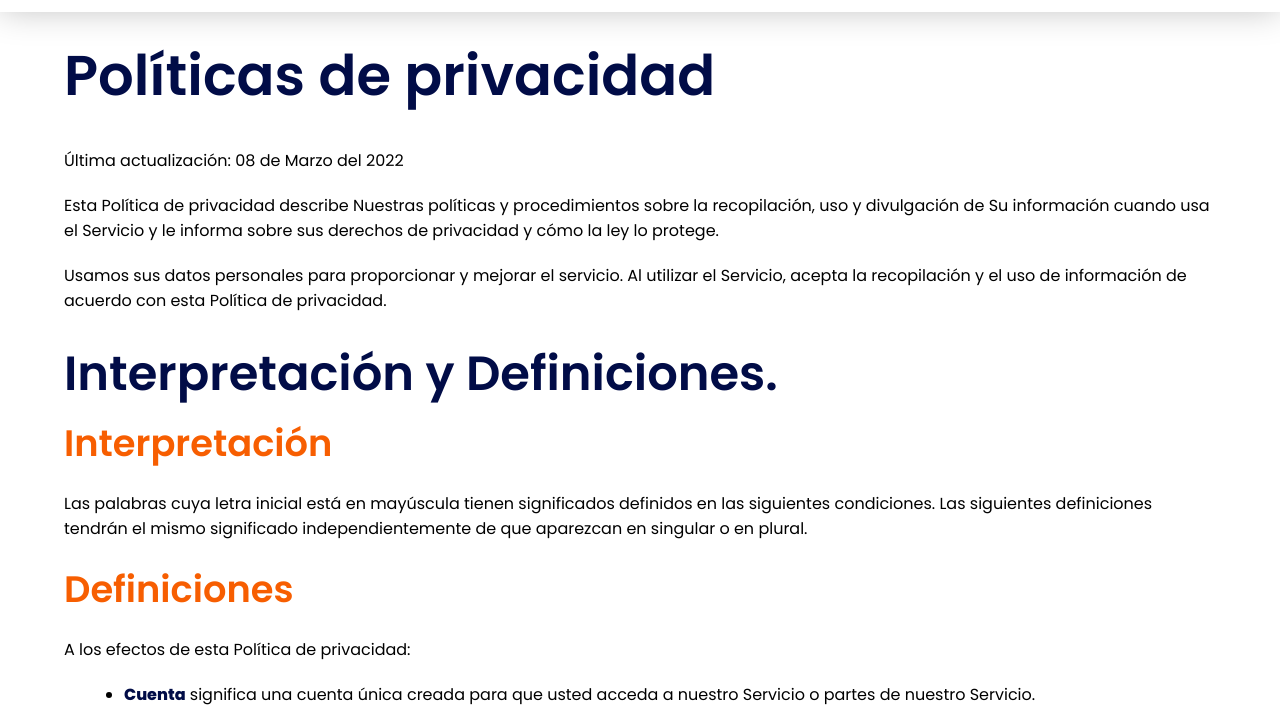
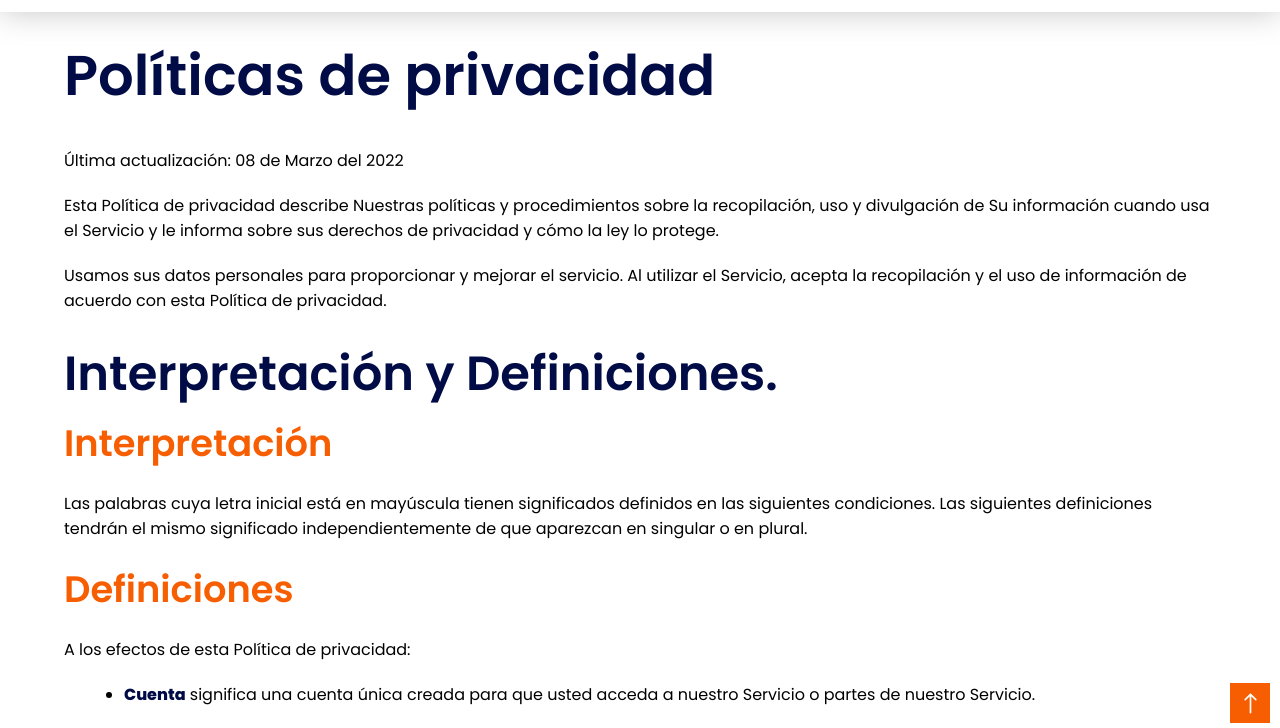
Before and after one commit to DerianPaez/boltagro.com, a website: page public/privacyPolicy.html in a window 1280 px wide. Shown: the part 67-795 px from the top of the page. Drawn offline with Linux system fonts and the light colour scheme.

Commit message:
Add button to Scroll top

```diff
--- /dev/null
+++ b/public/buttonScrollTop.js
@@ -0,0 +1,7 @@
+const buttonScrollTop = document.getElementById("button-scroll-top-id")
+
+buttonScrollTop.onclick = () => {
+  document.body.scrollIntoView({
+    behavior: "smooth"
+  });
+}
--- a/public/privacyPolicy.html
+++ b/public/privacyPolicy.html
@@ -257,5 +257,13 @@
         </ul>
       </div>
     </main>
+
+    <button id="button-scroll-top-id" class="arrow-top">
+      <svg width="25" height="25" viewBox="0 0 30 30" fill="none" xmlns="http://www.w3.org/2000/svg">
+        <path d="M14 26C14 26.5523 14.4477 27 15 27C15.5523 27 16 26.5523 16 26L14 26ZM15.7071 3.29289C15.3166 2.90237 14.6834 2.90237 14.2929 3.29289L7.92893 9.65685C7.53841 10.0474 7.53841 10.6805 7.92893 11.0711C8.31946 11.4616 8.95262 11.4616 9.34315 11.0711L15 5.41421L20.6569 11.0711C21.0474 11.4616 21.6805 11.4616 22.0711 11.0711C22.4616 10.6805 22.4616 10.0474 22.0711 9.65685L15.7071 3.29289ZM16 26L16 4L14 4L14 26L16 26Z" fill="white"/>
+      </svg>
+    </button>
+
+    <script src="./buttonScrollTop.js"></script>
   </body>
 </html>
--- a/public/static/css/styles.css
+++ b/public/static/css/styles.css
@@ -515,3 +515,17 @@ input, textarea {
   list-style: disc;
   color: var(--gray-color);
 }
+
+/* ArrowTop =========== */
+.arrow-top {
+  width: 40px;
+  height: 40px;
+  position: fixed;
+  bottom: 10px;
+  right: 10px;
+  background: var(--primary-color);
+  display: flex;
+  justify-content: center;
+  align-items: center;
+  cursor: pointer;
+}
```
Also changed, not shown: public/index.html (+7 -0 lines), public/terms.html (+8 -0 lines), public/index.js (line endings or trailing spaces).
